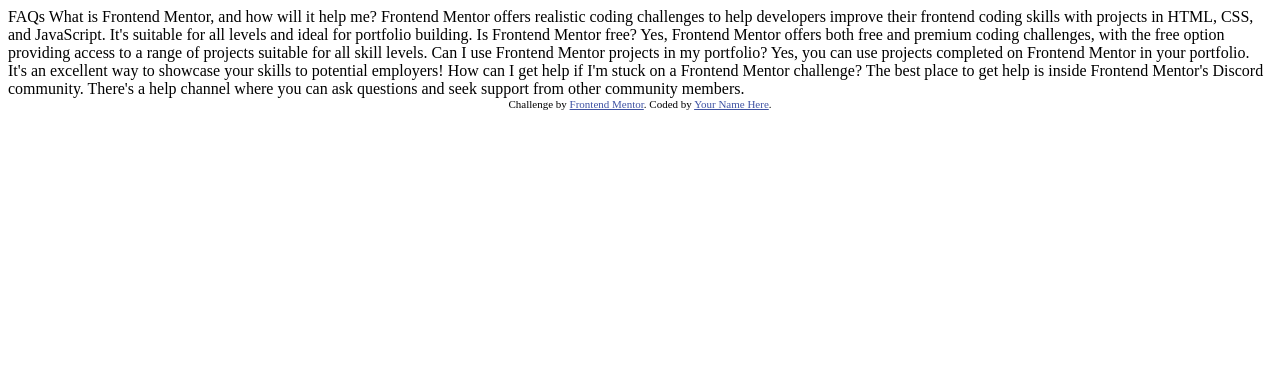
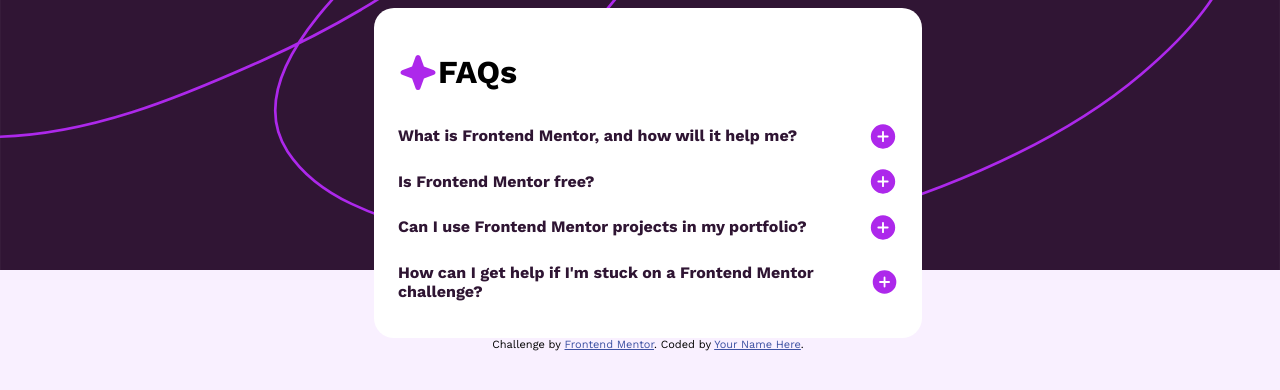
Before and after one commit to gjrestifo/faq-accordion, a plain HTML site: page index.html in a window 1280 px wide. Drawn offline with Linux system fonts and the light colour scheme.

Commit message:
Known js error

```diff
--- a/index.html
+++ b/index.html
@@ -1,48 +1,79 @@
 <!DOCTYPE html>
 <html lang="en">
   <head>
-  <meta charset="UTF-8">
-  <meta name="viewport" content="width=device-width, initial-scale=1.0"> <!-- displays site properly based on user's device -->
+    <meta charset="UTF-8" />
+    <meta name="viewport" content="width=device-width, initial-scale=1.0" />
+    <!-- displays site properly based on user's device -->
 
-  <link rel="icon" type="image/png" sizes="32x32" href="./assets/images/favicon-32x32.png">
+    <link
+      rel="icon"
+      type="image/png"
+      sizes="32x32"
+      href="./assets/images/favicon-32x32.png"
+    />
+    <link rel="stylesheet" href="./styling.css" />
 
     <title>Frontend Mentor | FAQ accordion</title>
-
-  <!-- Feel free to remove these styles or customise in your own stylesheet 👍 -->
-  <style>
-    .attribution { font-size: 11px; text-align: center; }
-    .attribution a { color: hsl(228, 45%, 44%); }
-  </style>
   </head>
   <body>
-
-  FAQs
-
-  What is Frontend Mentor, and how will it help me?
-
-  Frontend Mentor offers realistic coding challenges to help developers improve their
-  frontend coding skills with projects in HTML, CSS, and JavaScript. It's suitable for
-  all levels and ideal for portfolio building.
-
-  Is Frontend Mentor free?
-
-  Yes, Frontend Mentor offers both free and premium coding challenges, with the free
-  option providing access to a range of projects suitable for all skill levels.
-
-  Can I use Frontend Mentor projects in my portfolio?
-
-  Yes, you can use projects completed on Frontend Mentor in your portfolio. It's an excellent
-  way to showcase your skills to potential employers!
-
-  How can I get help if I'm stuck on a Frontend Mentor challenge?
-
-  The best place to get help is inside Frontend Mentor's Discord community. There's a help
-  channel where you can ask questions and seek support from other community members.
-
+    <div class="card">
+      <div class="title">
+        <img src="./assets/images/icon-star.svg" alt="star icon" />
+        <h1>FAQs</h1>
+      </div>
+      <div class="accordion-label">
+        <h2>What is Frontend Mentor, and how will it help me?</h2>
+        <button class="accordion-toggle"></button>
+      </div>
+      <div class="accordion-content">
+        <p>
+          Frontend Mentor offers realistic coding challenges to help developers
+          improve their frontend coding skills with projects in HTML, CSS, and
+          JavaScript. It's suitable for all levels and ideal for portfolio
+          building.
+        </p>
+      </div>
+      <div class="accordion-label">
+        <h2>Is Frontend Mentor free?</h2>
+        <button class="accordion-toggle"></button>
+      </div>
+      <div class="accordion-content">
+        <p>
+          Yes, Frontend Mentor offers both free and premium coding challenges,
+          with the free option providing access to a range of projects suitable
+          for all skill levels.
+        </p>
+      </div>
+      <div class="accordion-label">
+        <h2>Can I use Frontend Mentor projects in my portfolio?</h2>
+        <button class="accordion-toggle"></button>
+      </div>
+      <div class="accordion-content">
+        <p>
+          Yes, you can use projects completed on Frontend Mentor in your
+          portfolio. It's an excellent way to showcase your skills to potential
+          employers!
+        </p>
+      </div>
+      <div class="accordion-label">
+        <h2>How can I get help if I'm stuck on a Frontend Mentor challenge?</h2>
+        <button class="accordion-toggle"></button>
+      </div>
+      <div class="accordion-content">
+        <p>
+          The best place to get help is inside Frontend Mentor's Discord
+          community. There's a help channel where you can ask questions and seek
+          support from other community members.
+        </p>
+      </div>
+    </div>
 
     <div class="attribution">
-    Challenge by <a href="https://www.frontendmentor.io?ref=challenge" target="_blank">Frontend Mentor</a>.
-    Coded by <a href="#">Your Name Here</a>.
+      Challenge by
+      <a href="https://www.frontendmentor.io?ref=challenge" target="_blank"
+        >Frontend Mentor</a
+      >. Coded by <a href="#">Your Name Here</a>.
     </div>
+    <script src="./script.js" />
   </body>
 </html>
--- /dev/null
+++ b/script.js
@@ -0,0 +1,16 @@
+// Define accordionToggles by selecting all elements with class 'accordion-toggle'
+var accordionToggles = document.querySelectorAll('.accordion-toggle');
+
+function toggleText() {
+  accordionToggles.forEach(function(toggle) {
+    toggle.addEventListener('click', function() {
+      var content = this.nextElementSibling;
+
+      // Toggle the 'show' class to reveal or hide content
+      content.classList.toggle('show');
+    });
+  });
+}
+
+// Call the function to activate the toggling behavior
+toggleText();
--- /dev/null
+++ b/styling.css
@@ -0,0 +1,77 @@
+@font-face {
+    font-family: 'Work Sans';
+    src: url('./assets/fonts/WorkSans-VariableFont_wght.ttf');
+}
+body {
+    background-color: hsl(275, 100%, 97%);
+    background-image: url("./assets/images/background-pattern-desktop.svg");
+    background-size: cover;
+    background-position: center;
+    background-repeat: no-repeat;
+    height: 30vh;
+    width: 100%;
+    display: flex;
+    flex-direction: column;
+    align-items: center;
+    font-family: 'Work Sans';
+}
+h2 {
+    color: hsl(292, 42%, 14%);
+    font-size: medium;
+    margin-right: 25px;
+}
+h2:hover {
+    color: rgb(173, 40, 235)
+}
+p {
+    font-size: 16px;
+    font-weight: 400;
+}
+.card {
+    background-color: white;
+    max-width: 500px;
+    display: flex;
+    flex-direction: column;
+    padding: 24px;
+    justify-content: center;
+    align-items: left;
+    border-radius: 20px;
+}
+.title {
+    display: flex;
+    flex-direction: row;
+}
+.accordion-toggle {
+    background-image: url("./assets/images/icon-plus.svg");
+    background-size: cover;
+    background-repeat: no-repeat;
+    width: 30px;
+    height: 30px;
+    border: none;
+    background-color: transparent;
+
+}
+.accordion-label {
+    display: flex;
+    flex-direction: row;
+    align-items: center;
+    justify-content: space-between;
+
+}
+.accordion-content {
+    display: none;
+    max-height: 0;
+    overflow: hidden;
+    transition: max-height 0.3s ease-out;
+}
+.accordion-content.show {
+    /* display: block; */
+    max-height: 200px;
+}
+.attribution {
+    font-size: 11px;
+    text-align: center;
+  }
+  .attribution a {
+    color: hsl(228, 45%, 44%);
+  }
```
Lines whose indentation alone changed are shown as unchanged.
